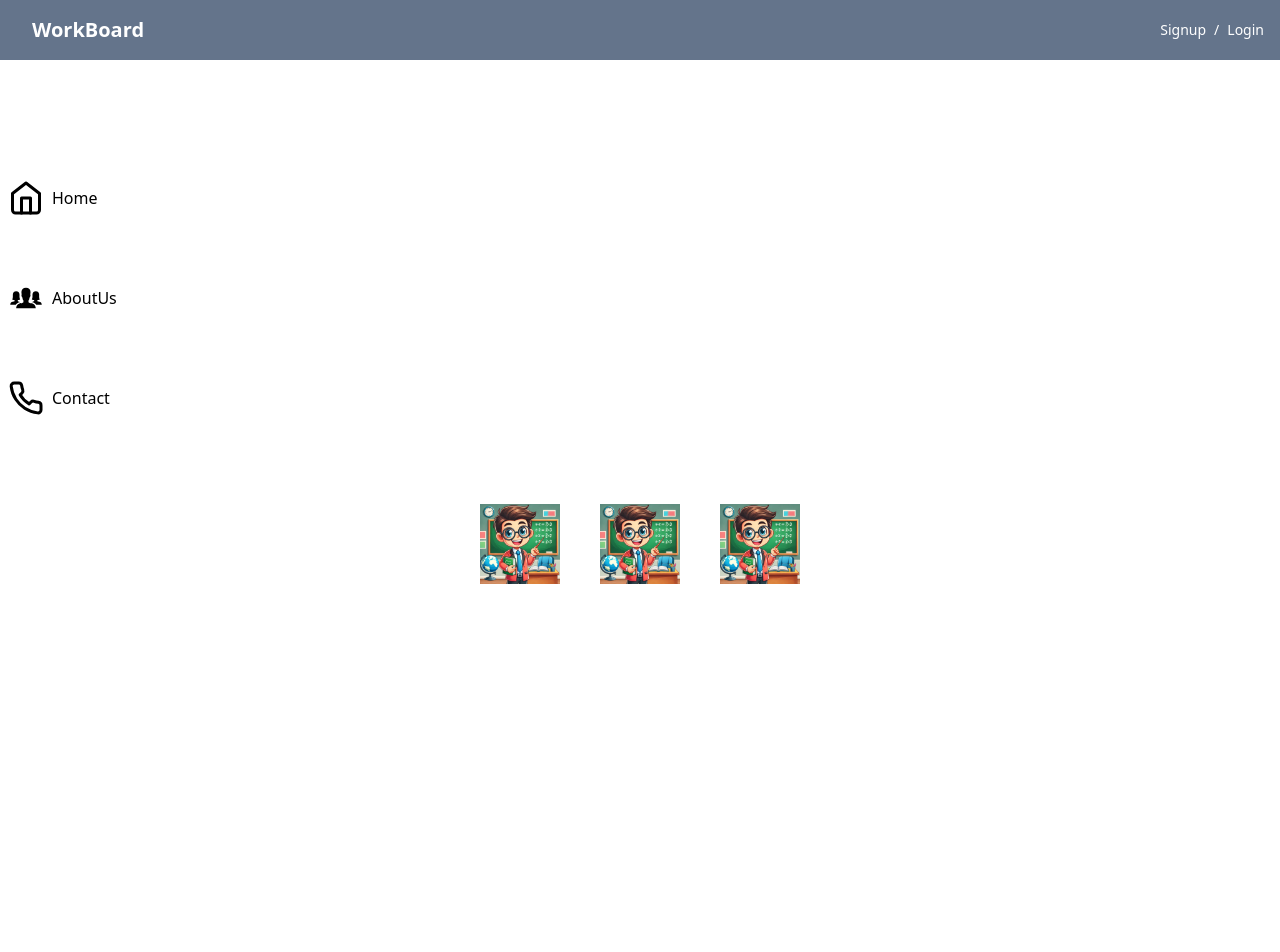
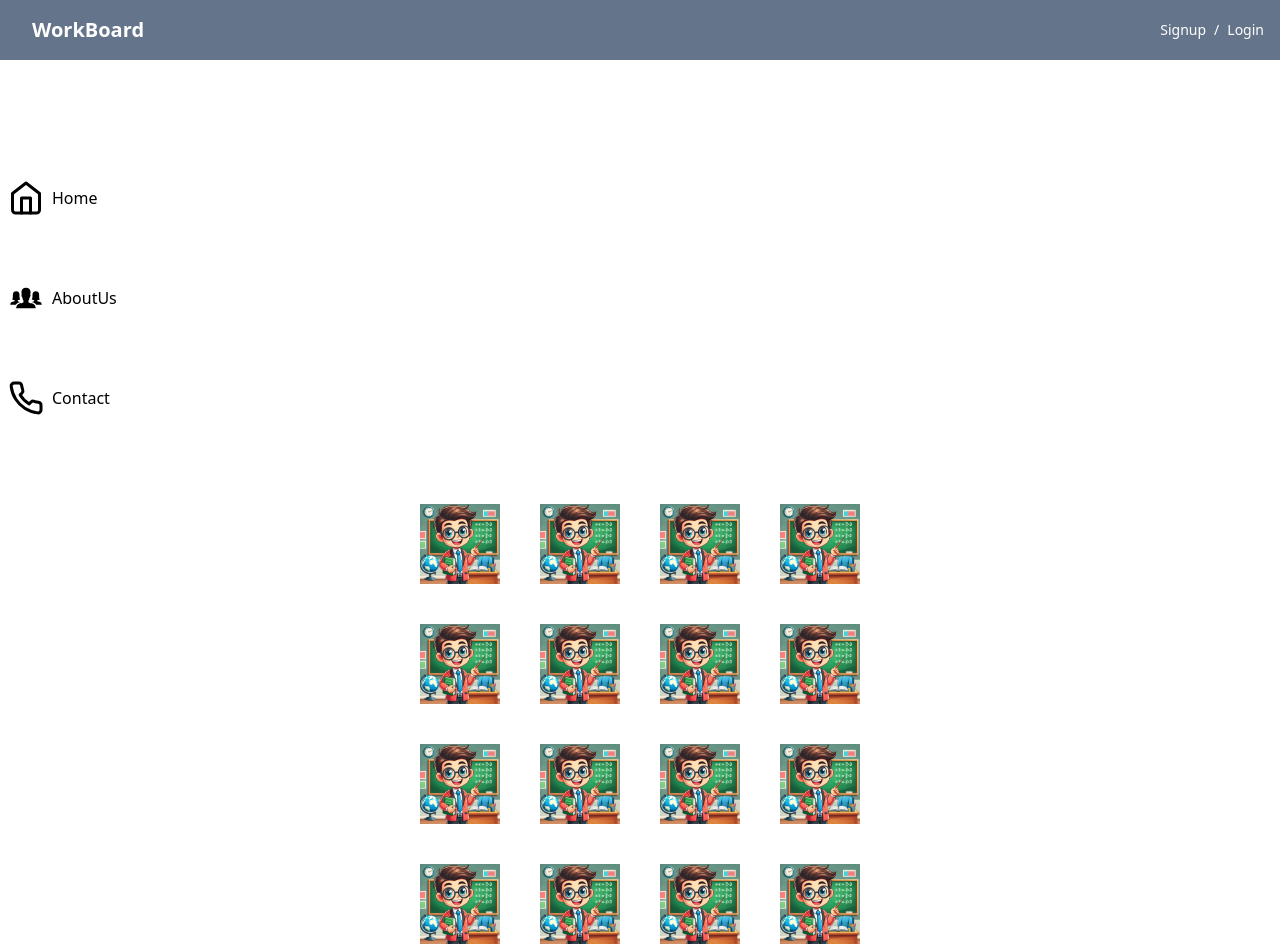
Before and after one commit to gowthamazmeera09/workboard-frontend, a React (Create React App) app: page /Buttons in a window 1280 px wide. Shown: the top 952 px of the page. Before the commit the page ends 800 px from the top, so only its background shows below. Built offline with nearby package versions, Linux system fonts and the light colour scheme.

Commit message:
dihdfbgdghudf

```diff
--- a/src/pages/Buttons.jsx
+++ b/src/pages/Buttons.jsx
@@ -5,8 +5,51 @@ import images from '../images/cartoon teacher image.webp';
 function Buttons() {
   return (
     <div className="flex justify-center">
-      <div className="flex flex-wrap gap-10 max-w-[500px] justify-center mt-20">
+      <div className="flex flex-wrap gap-10 max-w-[500px] justify-center mt-20 mb-20">
         <Link to="/AddWorkForm" state={{ role: 'teacher' }}>
+          <img src={images} width="80px" alt="Teacher" />
+        </Link>
+        <Link to="/AddWorkForm" state={{ role: 'driver' }}>
+          <img src={images} width="80px" alt="Driver" />
+        </Link>
+        <Link to="/AddWorkForm" state={{ role: 'painter' }}>
+          <img src={images} width="80px" alt="Painter" />
+        </Link>
+        <Link to="/AddWorkForm" state={{ role: 'teacher' }}>
+          <img src={images} width="80px" alt="Teacher" />
+        </Link>
+        <Link to="/AddWorkForm" state={{ role: 'driver' }}>
+          <img src={images} width="80px" alt="Driver" />
+        </Link>
+        <Link to="/AddWorkForm" state={{ role: 'painter' }}>
+          <img src={images} width="80px" alt="Painter" />
+        </Link>
+        <Link to="/AddWorkForm" state={{ role: 'teacher' }}>
+          <img src={images} width="80px" alt="Teacher" />
+        </Link>
+        <Link to="/AddWorkForm" state={{ role: 'driver' }}>
+          <img src={images} width="80px" alt="Driver" />
+        </Link>
+        <Link to="/AddWorkForm" state={{ role: 'painter' }}>
+          <img src={images} width="80px" alt="Painter" />
+        </Link>
+        <Link to="/AddWorkForm" state={{ role: 'teacher' }}>
+          <img src={images} width="80px" alt="Teacher" />
+        </Link>
+        <Link to="/AddWorkForm" state={{ role: 'driver' }}>
+          <img src={images} width="80px" alt="Driver" />
+        </Link>
+        <Link to="/AddWorkForm" state={{ role: 'painter' }}>
+          <img src={images} width="80px" alt="Painter" />
+        </Link><Link to="/AddWorkForm" state={{ role: 'teacher' }}>
+          <img src={images} width="80px" alt="Teacher" />
+        </Link>
+        <Link to="/AddWorkForm" state={{ role: 'driver' }}>
+          <img src={images} width="80px" alt="Driver" />
+        </Link>
+        <Link to="/AddWorkForm" state={{ role: 'painter' }}>
+          <img src={images} width="80px" alt="Painter" />
+        </Link><Link to="/AddWorkForm" state={{ role: 'teacher' }}>
           <img src={images} width="80px" alt="Teacher" />
         </Link>
         <Link to="/AddWorkForm" state={{ role: 'driver' }}>
--- a/src/pages/Home.jsx
+++ b/src/pages/Home.jsx
@@ -12,7 +12,7 @@ function Home() {
   const Navigate = useNavigate();
 
   useEffect(() => {
-    if(!userId){
+    if (!userId) {
       alert("user not found");
       Navigate('/');
     }
@@ -43,9 +43,11 @@ function Home() {
           <p className="text-center">Loading user data...</p>
         )}
       </div>
-
       {/* Scrollable Content */}
-      <div className="mt-[400px] lg:m-[350px] bg-gray-300 rounded-3xl  relative z-20">
+      <div className="mt-[400px] lg:m-[50px] bg-white border border-gray-400 rounded-3xl  relative z-20">
+        <div>
+          <hr className='h-1 w-20 bg-gray-500 mx-auto mt-6' />
+        </div>
         <Buttons />
       </div>
 
```
